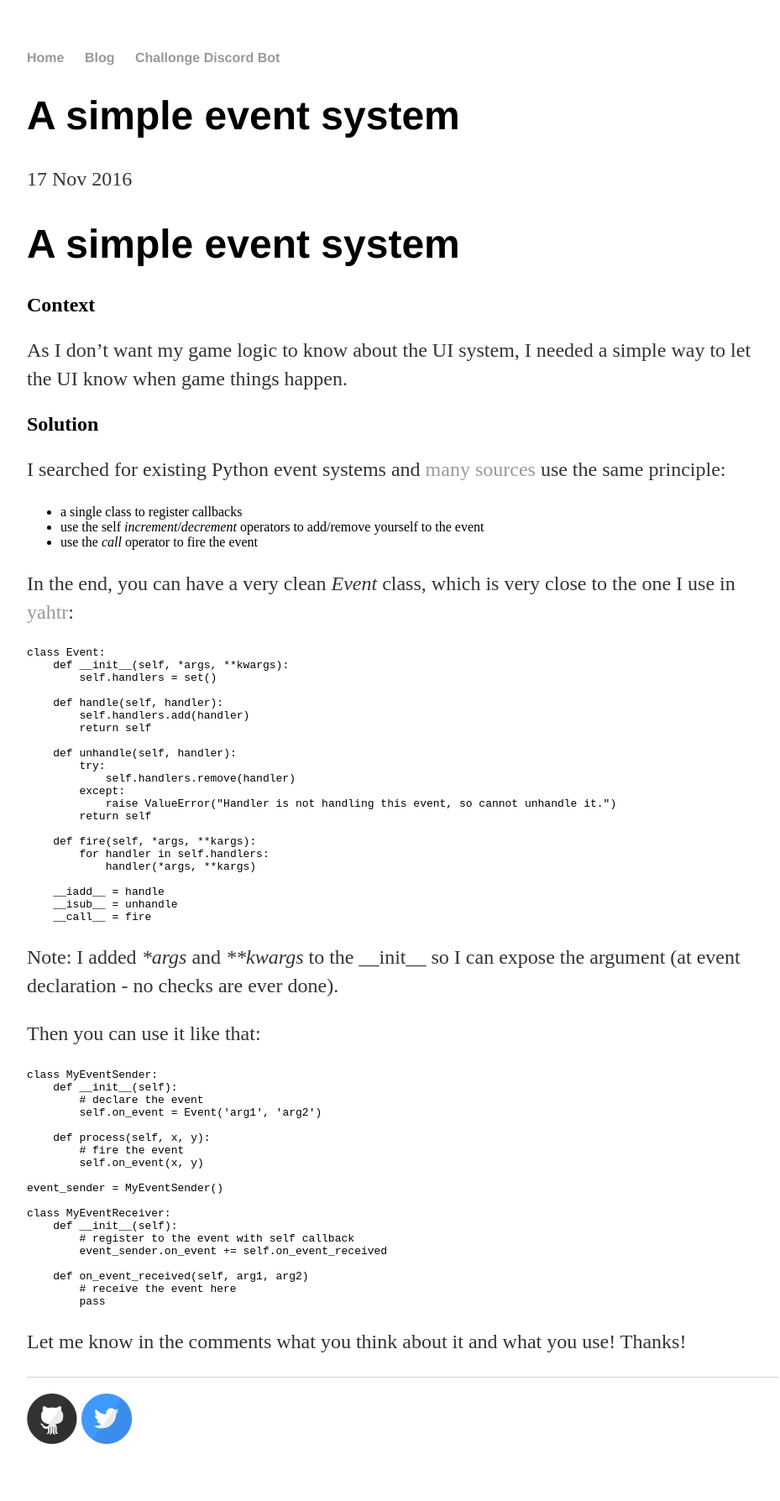
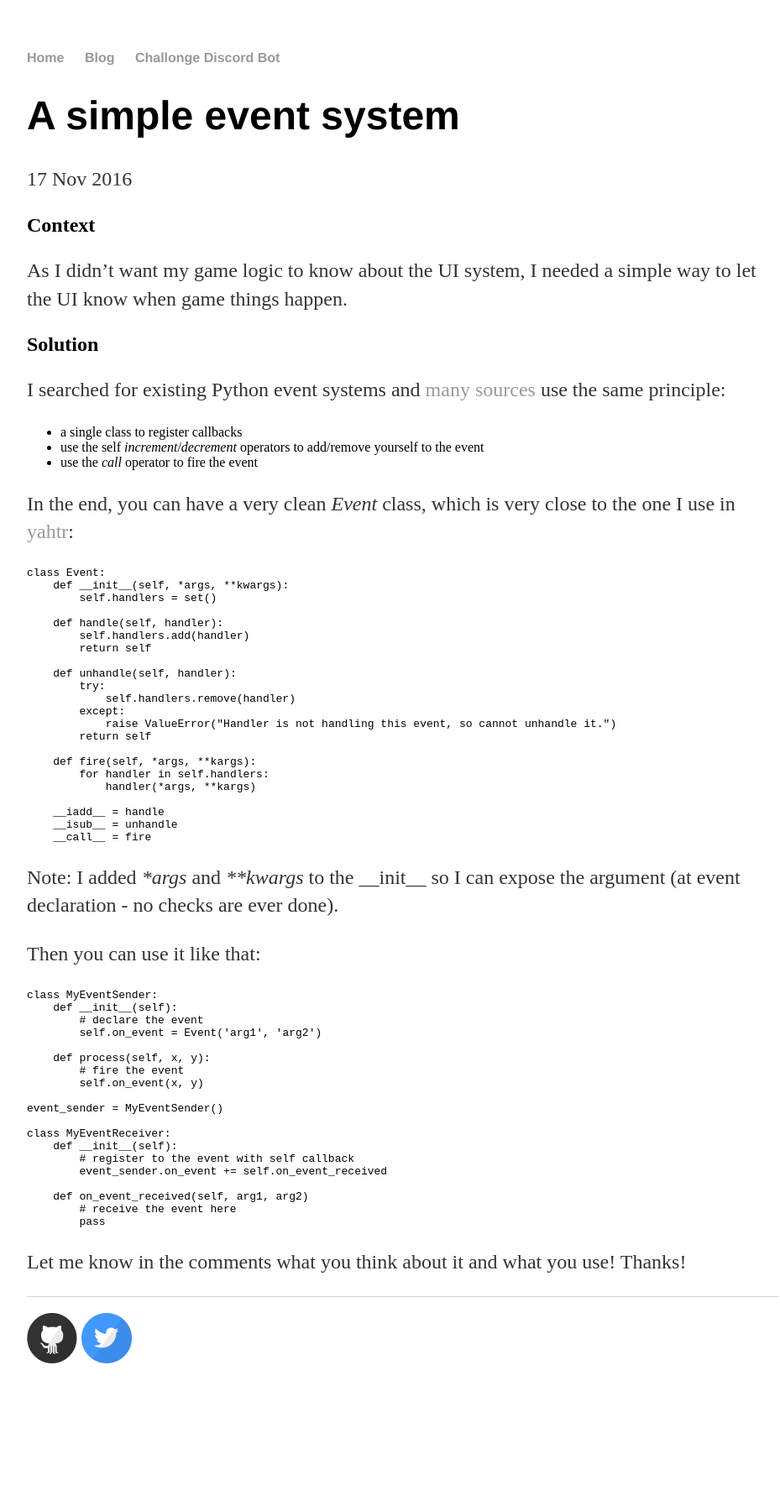
Before and after one commit to fp12/fp12.github.io, a Jekyll site: the page built from _posts/2016-11-17-a-simple-event-system.md, in a window 1280 px wide. Shown: the whole page at 84% size, without its empty margins (160-1089 px from the left). Built offline with Jekyll 4.4.1, drawn with Linux system fonts in a browser that asks for light colours; comment, search, counter and statistics services are not loaded; after the commit the page ends 1692 px from its top, so only the background shows below that.

Commit message:
Config update

```diff
--- a/_config.yml
+++ b/_config.yml
@@ -1,5 +1,8 @@
 name: fp12
 markdown: kramdown
+highlighter: rouge
+kramdown:
+  input: GFM
 
 permalink: /blog/:year/:month/:day/:title
 
--- a/_posts/2016-11-17-a-simple-event-system.md
+++ b/_posts/2016-11-17-a-simple-event-system.md
@@ -5,11 +5,9 @@
 date: 2016-11-17
 ---
 
-# A simple event system
-
 ## Context
 
-As I don't want my game logic to know about the UI system, I needed a simple way to let the UI know when game things happen.
+As I didn't want my game logic to know about the UI system, I needed a simple way to let the UI know when game things happen.
 
 
 ## Solution
```
